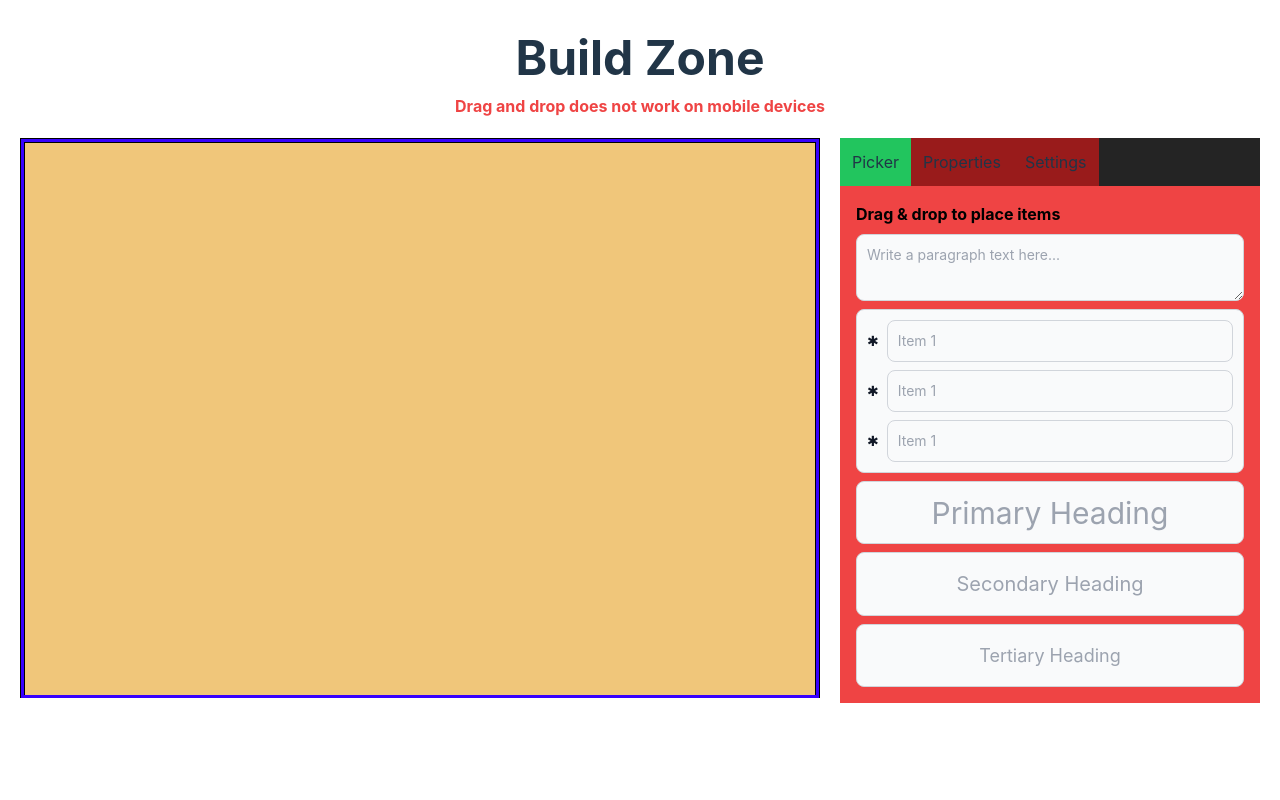
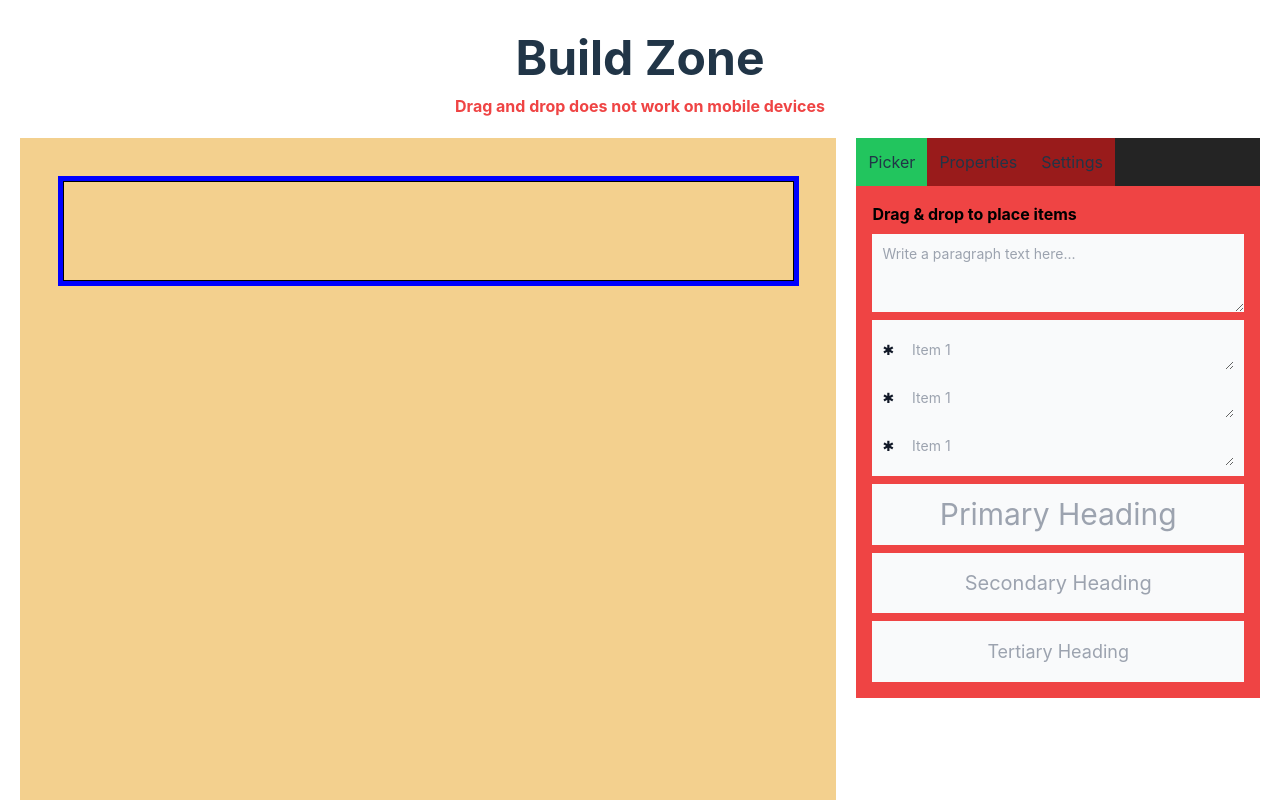
Before and after one commit to Metalax0/resume-builder, a React (Vite) app: page / in a window 1280 px wide. Shown: the part 840-1640 px from the top of the page. Before the commit the page ends 1600 px from the top, so only its background shows below. Built offline with nearby package versions, Linux system fonts and the light colour scheme; the HTML template or start-up script is replaced by a standard one.

Commit message:
exportPdf/ changed styling suitable for a pdf document

```diff
--- a/src/components/draggable/heading/primary/index.tsx
+++ b/src/components/draggable/heading/primary/index.tsx
@@ -5,7 +5,7 @@ export const HeadingPrimary = ({ drag }: HeadingPropsType) => {
         <input
             draggable
             onDragStart={(e) => drag(e)}
-            className="draggable-element text-center w-full h-full max-w-full max-h-full resize-none block text-3xl p-2 text-gray-900 bg-gray-50 rounded-lg border focus:outline-0 border-gray-300 dark:bg-gray-700 dark:border-gray-600 dark:placeholder-gray-400 dark:text-white"
+            className="draggable-element text-center w-full h-full max-w-full max-h-full resize-none text-3xl text-gray-900 bg-gray-50  focus:outline-0"
             placeholder="Primary Heading"
         ></input>
     );
--- a/src/components/draggable/heading/secondary/index.tsx
+++ b/src/components/draggable/heading/secondary/index.tsx
@@ -7,7 +7,7 @@ export const HeadingSecondary = ({ drag }: SubHeadingPropsType) => {
         <input
             draggable
             onDragStart={(e) => drag(e)}
-            className="draggable-element text-center w-full h-full max-w-full max-h-full resize-none block text-xl p-2 text-gray-900 bg-gray-50 rounded-lg border focus:outline-0 border-gray-300 dark:bg-gray-700 dark:border-gray-600 dark:placeholder-gray-400 dark:text-white"
+            className="draggable-element text-center w-full h-full max-w-full max-h-full resize-none text-xl text-gray-900 bg-gray-50  focus:outline-0"
             placeholder="Secondary Heading"
         ></input>
     );
--- a/src/components/draggable/heading/tertiary/index.tsx
+++ b/src/components/draggable/heading/tertiary/index.tsx
@@ -5,7 +5,7 @@ export const HeadingTertiary = ({ drag }: HeadingPropsType) => {
         <input
             draggable
             onDragStart={(e) => drag(e)}
-            className="draggable-element text-center w-full h-full max-w-full max-h-full resize-none block text-lg p-2 text-gray-900 bg-gray-50 rounded-lg border focus:outline-0 border-gray-300 dark:bg-gray-700 dark:border-gray-600 dark:placeholder-gray-400 dark:text-white"
+            className="draggable-element text-center w-full h-full max-w-full max-h-full resize-none text-lg text-gray-900 bg-gray-50  focus:outline-0"
             placeholder="Tertiary Heading"
         ></input>
     );
--- a/src/components/draggable/list/index.tsx
+++ b/src/components/draggable/list/index.tsx
@@ -20,7 +20,7 @@ export const List = ({ drag }: ListPropsType) => {
         <div
             draggable
             onDragStart={(e) => drag(e)}
-            className="draggable-element flex flex-col gap-2 w-full h-full max-w-full max-h-full p-2.5 text-sm text-gray-900 bg-gray-50 rounded-lg border focus:outline-0 border-gray-300 dark:bg-gray-700 dark:border-gray-600 dark:placeholder-gray-400 dark:text-white"
+            className="draggable-element flex flex-col gap-2 w-full h-full max-w-full max-h-full p-2.5 text-sm text-gray-900 bg-gray-50"
         >
             <ListItem symbol={activeSymbol} />
             <ListItem symbol={activeSymbol} />
--- a/src/components/draggable/list/listItem/index.tsx
+++ b/src/components/draggable/list/listItem/index.tsx
@@ -8,7 +8,7 @@ export const ListItem = ({ symbol }: ListItemPropsType) => {
             <span> {symbol} </span>
             <textarea
                 rows={1}
-                className="w-full h-auto max-w-full max-h-full resize-none block p-2.5 text-sm text-gray-900 bg-gray-50 rounded-lg border focus:outline-0 border-gray-300 dark:bg-gray-700 dark:border-gray-600 dark:placeholder-gray-400 dark:text-white"
+                className="w-full max-w-full max-h-full p-2.5 text-sm text-gray-900 bg-gray-50 focus:outline-0"
                 placeholder="Item 1"
             ></textarea>
         </div>
--- a/src/components/draggable/paragraph/index.tsx
+++ b/src/components/draggable/paragraph/index.tsx
@@ -8,7 +8,7 @@ export const Paragraph = ({ drag }: ParagraphPropsType) => {
             draggable
             onDragStart={(e) => drag(e)}
             rows={5}
-            className="draggable-element w-full h-full max-w-full max-h-full resize block p-2.5 text-sm text-gray-900 bg-gray-50 rounded-lg border focus:outline-0 border-gray-300 dark:bg-gray-700 dark:border-gray-600 dark:placeholder-gray-400 dark:text-white"
+            className="draggable-element w-full h-full max-w-full max-h-full resize block p-2.5 text-sm text-gray-900 bg-gray-50 focus:outline-0 "
             placeholder="Write a paragraph text here..."
         ></textarea>
     );
--- a/src/components/sections/builder/main/index.tsx
+++ b/src/components/sections/builder/main/index.tsx
@@ -13,7 +13,5 @@ export const Main = () => {
         });
     }, [settingsDispatch, settingsState.pdfRef]);
 
-    return (
-        <div ref={contentRef} className="max-w-[800px] flex-[2]" id="cv-main" />
-    );
+    return <div ref={contentRef} className="" id="cv-main" />;
 };
--- a/src/components/sections/builder/style.css
+++ b/src/components/sections/builder/style.css
@@ -1,38 +1,113 @@
-#cv-main {
+/* #cv-main {
+    width: 216mm;
+    height: 279.3mm;
+    padding: 10mm;
     display: flex;
+    gap: 5px;
     flex-direction: column;
+    background-color: rgb(243, 208, 142);
+}
+
+#cv-main * {
+    overflow: hidden;
 }
 
 .section-row {
-    width: 100%;
-    height: 150px;
-    height: 100%;
     display: flex;
-    background-color: rgb(240, 198, 122);
+    gap: 5px;
+    max-width: 100%;
+    min-width: max-content;
+    min-height: max-content;
     text-align: center;
-    max-height: 100%;
-    max-width: 100%;
 }
 
 .section-col {
-    display: flex;
-    justify-content: flex-start;
     cursor: pointer;
     text-align: center;
-    padding: 3px;
     width: 100%;
-    max-height: 100%;
+    min-width: max-content;
+    min-height: 100px;
+}
+
+.section-row:not(:empty) {
+    min-height: max-content;
+}
+
+.grid-visible {
+    border: 2px solid black;
+}
+
+.active-cell {
+    border: 2px solid blue;
+}
+
+@media print {
+    #cv-main {
+        background-color: rgb(249 250 251);
+    }
+} */
+
+/* /////////////////////////////////////////////////////////////// */
+/* CODE BELOW WAS GENERATED BY CHAT GPT TO GET DEISRED BEHAVIOUR */
+/* ////////////////////////////////////////////////////////////// */
+
+#cv-main {
+    width: 216mm;
+    height: 279.3mm;
+    padding: 10mm;
+    display: flex;
+    gap: 5px;
+    flex-direction: column;
+    background-color: rgb(243, 208, 142);
+}
+
+#cv-main * {
+    overflow: hidden;
+}
+
+.section-row {
+    display: flex;
+    gap: 5px;
     max-width: 100%;
+    min-height: max-content;
+    text-align: center;
+    overflow: hidden; /* Prevents child columns from overflowing */
+}
+
+.section-col {
+    cursor: pointer;
+    text-align: center;
+    width: 100%; /* Set default width to 100% */
+    min-width: 50px; /* Minimum width for usability */
+    min-height: 100px;
+    max-width: 100%; /* Prevents the column from exceeding the parent's width */
+    max-height: 100%; /* Prevents the column from exceeding the parent's height */
+    box-sizing: border-box; /* Include padding in width calculations */
+    overflow: hidden; /* Ensure content inside does not overflow */
+}
+
+.section-col > * {
+    max-width: 100%; /* Ensures that child elements do not exceed the column width */
+    max-height: 100%; /* Ensures that child elements do not exceed the column height */
+    overflow: hidden; /* Hides overflowing content */
 }
 
 .grid-visible {
     border: 1px solid black;
-    border-bottom: none;
 }
 
 .active-cell {
-    -webkit-box-shadow: inset 0px 0px 0px 3px rgb(55, 0, 255);
-    -moz-box-shadow: inset 0px 0px 0px 3px rgb(55, 0, 255);
-    box-shadow: inset 0px 0px 0px 3px rgb(55, 0, 255);
-    padding: 3px;
+    border: 5px solid blue;
 }
+
+@media print {
+    #cv-main {
+        background-color: rgb(249, 250, 251);
+    }
+
+    * {
+        outline: 0 !important;
+        border: 0 !important;
+        resize: none !important;
+    }
+}
```
